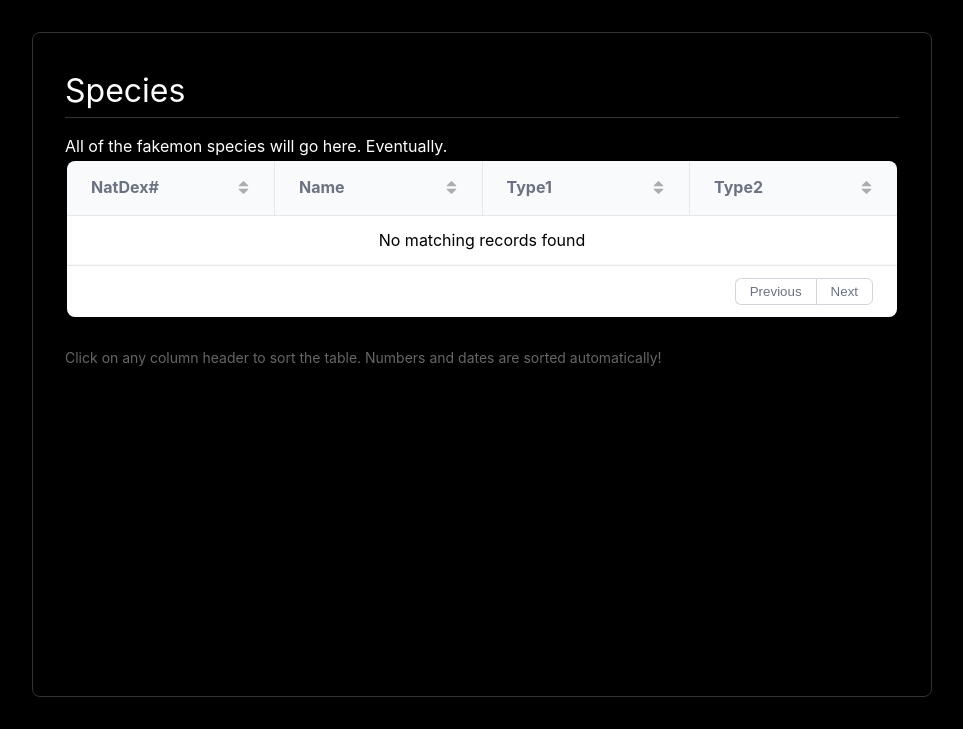
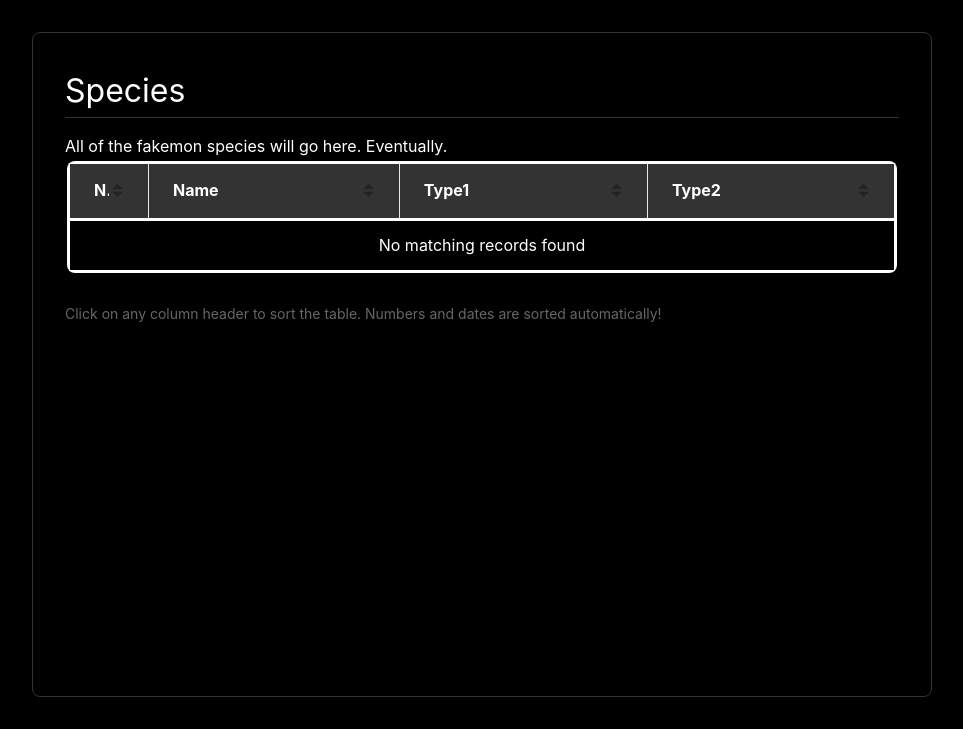
Before and after one commit to NoeSilent2/cno_wiki, a Flask app: template templates/species.html in a window 1280 px wide. Shown: the part 71-800 px from the top of the page, without its empty margins (158-1121 px from the left). Run offline with Flask 3, Linux system fonts and the light colour scheme; the template is opened without the code that fills it: most values are stand-ins (such as "Sample title", 1, 10 or a date in 2020).

Commit message:
restyling species table
changing it to match the rest of the page closer. at least i think. doing this before i add data

```diff
--- a/templates/species.html
+++ b/templates/species.html
@@ -43,7 +43,7 @@
                 const species = {{ species | tojson }};
 
                 new gridjs.Grid({
-                    columns: ['NatDex#', 'Name', 'Type1', 'Type2'],
+                    columns: [{name:"NatDex#",width:"80px"}, {name:"Name"}, {name:"Type1",width:"30%"}, {name:"Type2",width:"30%"}],
                     data: species.map(emp => [
                         emp.id,
                         emp.name,
@@ -51,11 +51,20 @@
                         emp.type2
                     ]),
                     sort: true,
-                    search: false,
-                    pagination: {
-                        enabled: false
-                    },
-                    resizable: true
+                    style: {
+                        table: {
+                            border: '3px solid #fff'
+                        },
+                        th: {
+                            'background-color': '#333',
+                            color: '#fff',
+                            'border-bottom': '3px solid #fff'
+                        },
+                        td: {
+                            'background-color': '#000',
+                            color: '#fff'
+                        }
+                    }
         }).render(document.getElementById('table'));
     </script>
         </body>
```
